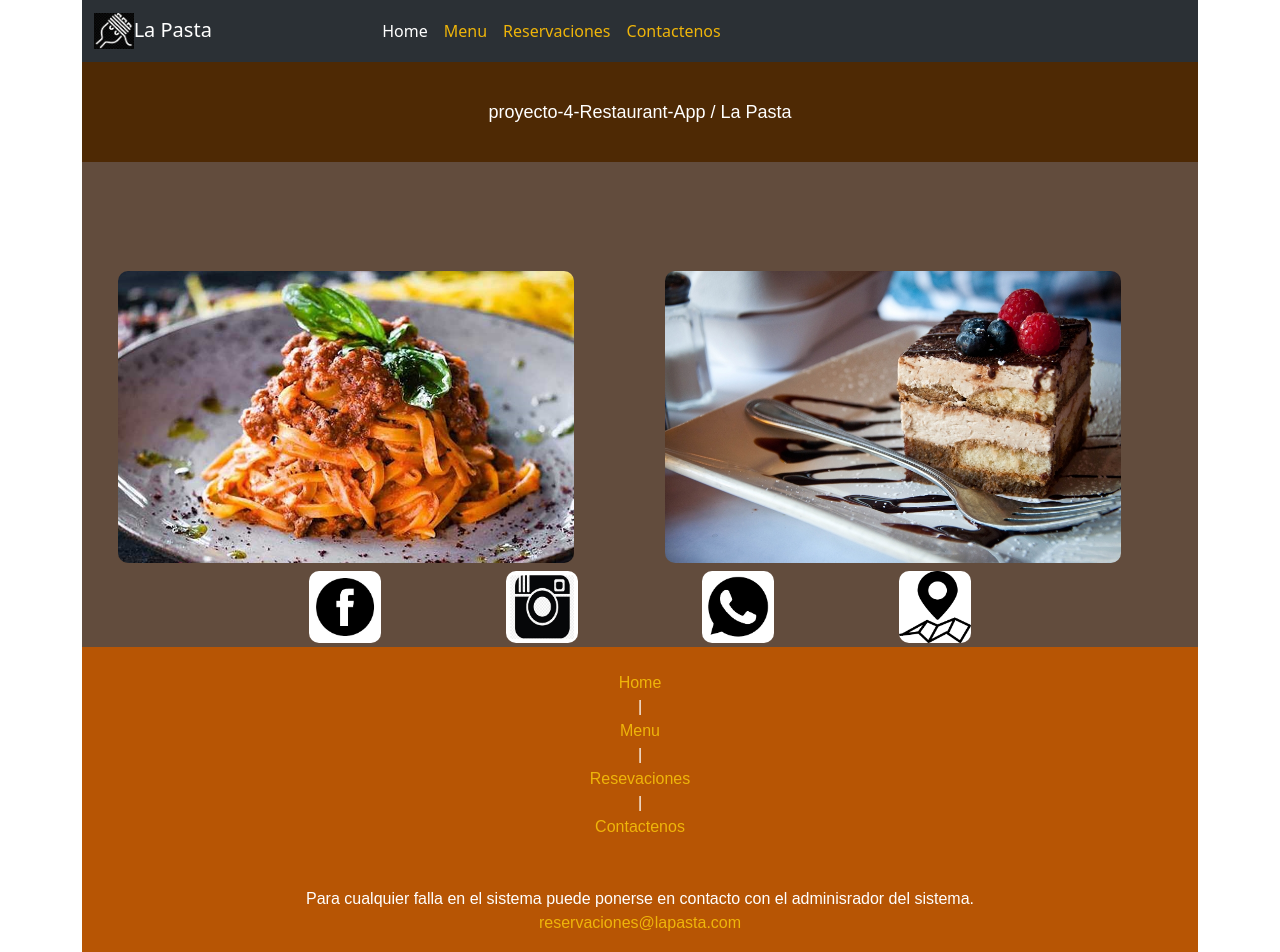
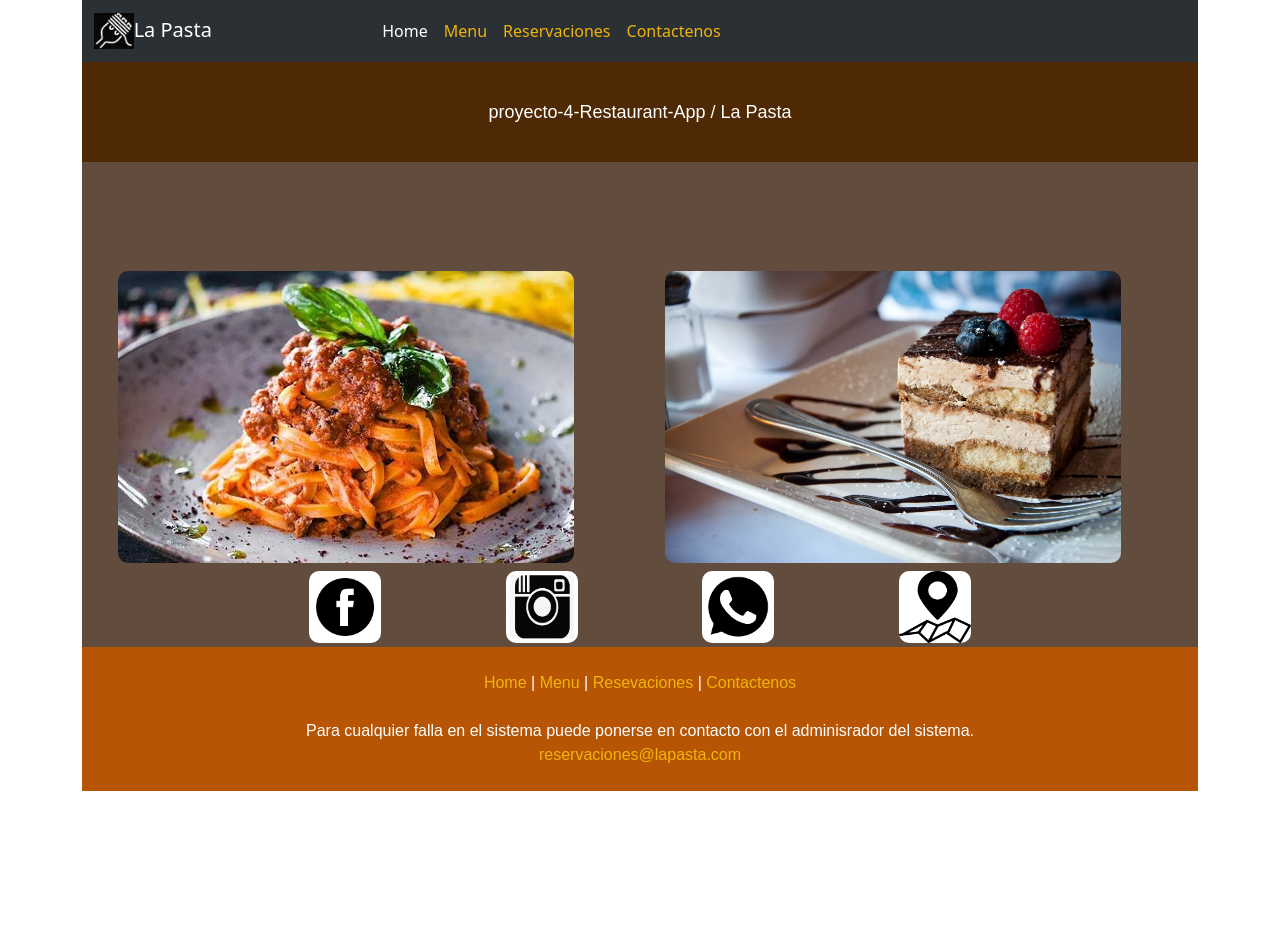
Before and after one commit to rlovera2/proyecto-4-Restaurant-App, a React (Vite) app: page / in a window 1280 px wide. Shown: the top 952 px of the page. After the commit the page ends 800 px from the top, so only its background shows below. Built offline with nearby package versions, Linux system fonts and the light colour scheme.

Commit message:
se actualizio footer

```diff
--- a/src/components/Footer.jsx
+++ b/src/components/Footer.jsx
@@ -10,10 +10,7 @@ const Footer = () => {
         <div className="menu_footer">
 
 
-              <NavLink className="nav-link" to="/">Home</NavLink> |
-              <NavLink className="nav-link" to="/menu">Menu</NavLink> |
-              <NavLink className="nav-link" to="/reservaciones">Resevaciones</NavLink> |
-              <NavLink className="nav-link" to="/contactenos">Contactenos</NavLink> <br />
+              <NavLink to="/">Home</NavLink> | <NavLink to="/menu">Menu</NavLink> | <NavLink to="/reservaciones">Resevaciones</NavLink> | <NavLink to="/contactenos">Contactenos</NavLink> <br />
 
         <br />
           Para cualquier falla en el sistema puede ponerse
```
